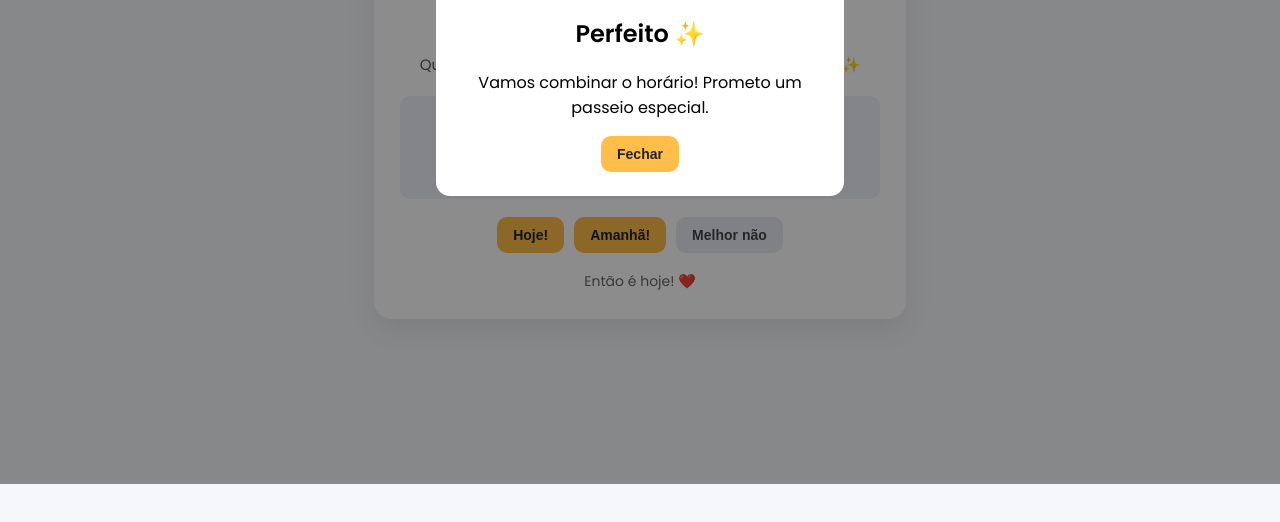
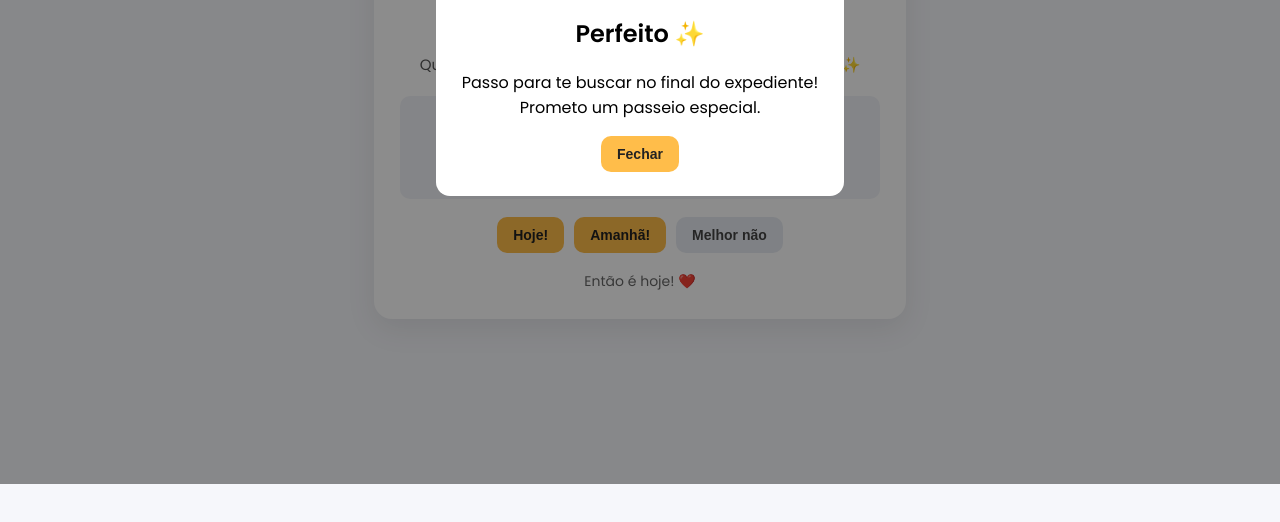
Before and after one commit to amandakarolline/convite_natal, a plain HTML site: page index.html in a window 1280 px wide. Both pictures are taken after a click on the button "Hoje!". Shown: the part 316-838 px from the top of the page. Drawn offline with Linux system fonts and the light colour scheme; no server answers.

Commit message:
Update index.html

```diff
--- a/index.html
+++ b/index.html
@@ -146,7 +146,7 @@
   <div class="modal" id="modal">
     <div class="modal-card">
       <h2>Perfeito ✨</h2>
-      <p id="modalText">Vamos combinar o horário! Prometo um passeio especial.</p>
+      <p id="modalText">Passo para te buscar no final do expediente! Prometo um passeio especial.</p>
       <button class="accept" id="confirmClose">Fechar</button>
     </div>
   </div>
@@ -200,4 +200,5 @@
 
 </body>
 
+
 </html>
```
